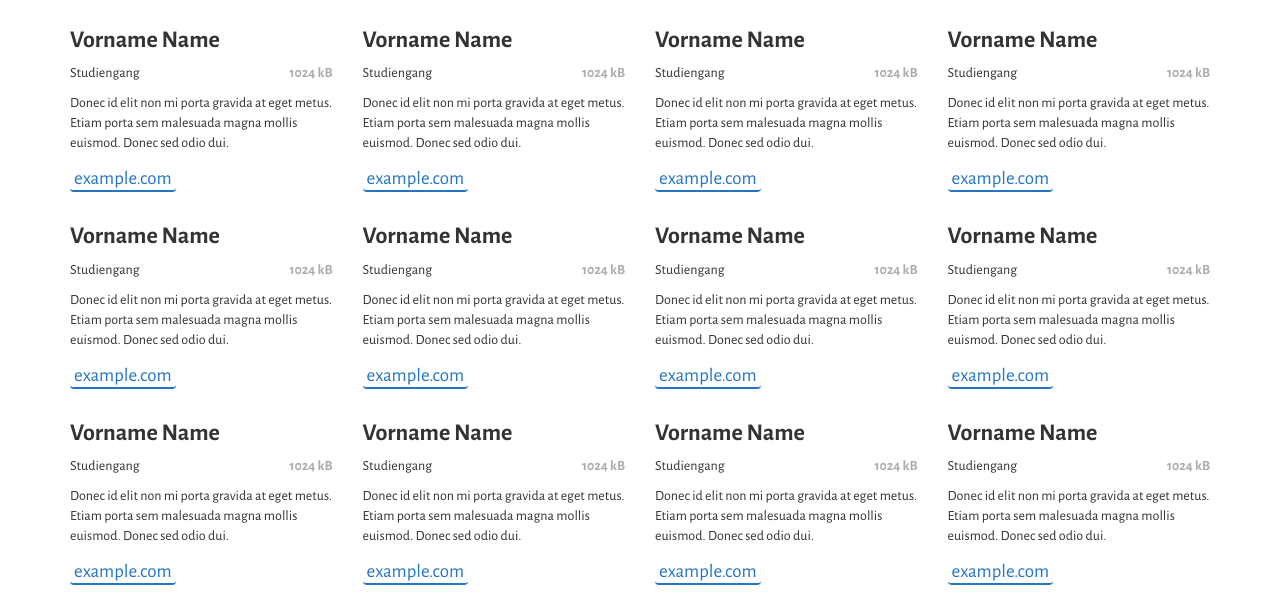
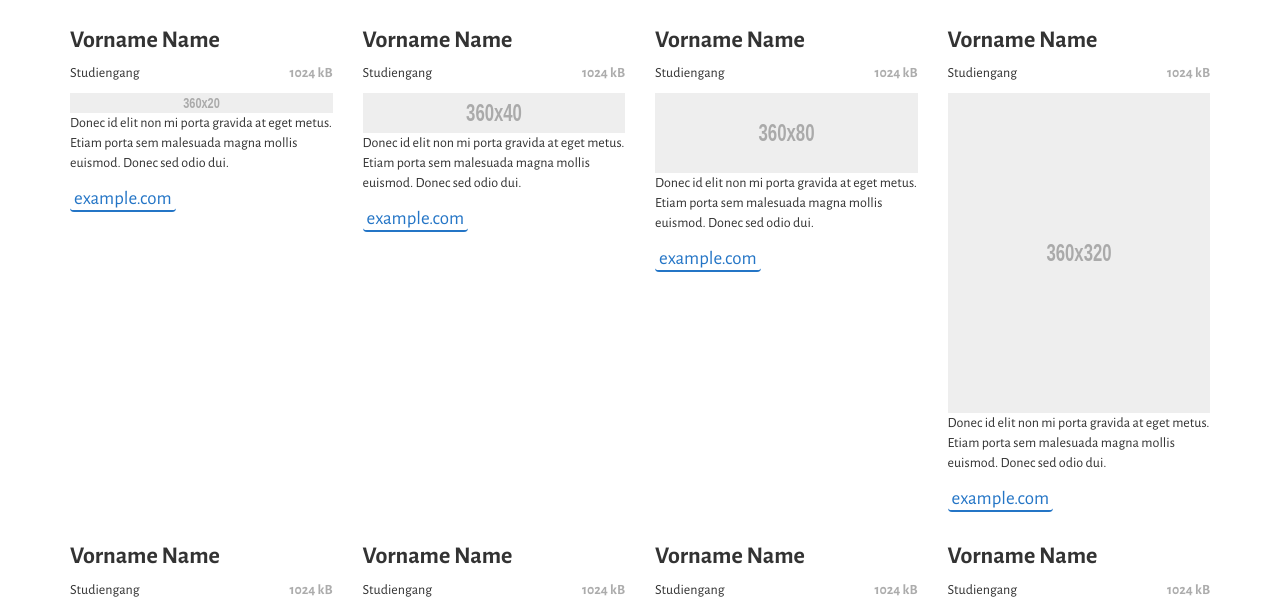
Before and after one commit to bauhaus/jugend-forscht, a plain HTML site: page index.html in a window 1280 px wide. Shown: the part 336-943 px from the top of the page. Drawn offline with nearby package versions, Linux system fonts and the light colour scheme.

Commit message:
#fix the grid

```diff
--- a/index.html
+++ b/index.html
@@ -30,11 +30,11 @@
 
       <div class="row">
 
-        <h2 class="col-md-6">Resultate
+        <h2 class="col-sm-6">Resultate
           <small>Web-Präsentation</small>
         </h2>
 
-        <div class="menu js-only col-md-6 col-lg-5 col-lg-offset-1">
+        <div class="menu js-only col-sm-6">
           <p><small>Sortieren nach:</small>
             <span class="btn-group btn-group-sm">
               <button type="button" class="btn btn-default active">Name</button>
@@ -47,6 +47,57 @@
       </div> <!-- end row  -->
 
       <div class="row">
+
+        <div class="col-xs-6 col-sm-4 col-md-3">
+          <h3>Vorname Name</h3>
+          <p data-study="foo">Studiengang
+            <span data-filesize="1024">1024 kB</span>
+          </p>
+          <img src="js/vendor/holder.js/360x20" class="img-responsive" alt="Vorname Name">
+          <p>Donec id elit non mi porta gravida at eget metus.
+            Etiam porta sem malesuada magna mollis euismod. Donec sed odio dui.
+          </p>
+          <p><a class="work-link" href="#" href="#"><code>example.com</code></a></p>
+        </div>
+
+        <div class="col-xs-6 col-sm-4 col-md-3">
+          <h3>Vorname Name</h3>
+          <p data-study="foo">Studiengang
+            <span data-filesize="1024">1024 kB</span>
+          </p>
+          <img src="js/vendor/holder.js/360x40" class="img-responsive" alt="Vorname Name">
+          <p>Donec id elit non mi porta gravida at eget metus.
+            Etiam porta sem malesuada magna mollis euismod. Donec sed odio dui.
+          </p>
+          <p><a class="work-link" href="#" href="#"><code>example.com</code></a></p>
+        </div>
+
+        <!-- #2 --><div class="clearfix visible-xs"></div>
+
+        <div class="col-xs-6 col-sm-4 col-md-3">
+          <h3>Vorname Name</h3>
+          <p data-study="foo">Studiengang
+            <span data-filesize="1024">1024 kB</span>
+          </p>
+          <img src="js/vendor/holder.js/360x80" class="img-responsive" alt="Vorname Name">
+          <p>Donec id elit non mi porta gravida at eget metus.
+            Etiam porta sem malesuada magna mollis euismod. Donec sed odio dui.
+          </p>
+          <p><a class="work-link" href="#" href="#"><code>example.com</code></a></p>
+        </div>
+
+        <div class="col-xs-6 col-sm-4 col-md-3">
+          <h3>Vorname Name</h3>
+          <p data-study="foo">Studiengang
+            <span data-filesize="1024">1024 kB</span>
+          </p>
+          <img src="js/vendor/holder.js/360x320" class="img-responsive" alt="Vorname Name">
+          <p>Donec id elit non mi porta gravida at eget metus.
+            Etiam porta sem malesuada magna mollis euismod. Donec sed odio dui.
+          </p>
+          <p><a class="work-link" href="#" href="#"><code>example.com</code></a></p>
+        </div>
+
 
         <div class="col-xs-6 col-sm-4 col-md-3">
           <h3>Vorname Name</h3>
@@ -94,7 +145,8 @@
           <p><a class="work-link" href="#" href="#"><code>example.com</code></a></p>
         </div>
 
-        <!-- #4 --><!-- <div class="clearfix visible-lg"></div> -->
+        <!-- #2 --><div class="clearfix visible-xs"></div>
+        <!-- #4 --><div class="clearfix visible-md visible-lg"></div>
 
         <div class="col-xs-6 col-sm-4 col-md-3">
           <h3>Vorname Name</h3>
@@ -142,55 +194,8 @@
           <p><a class="work-link" href="#" href="#"><code>example.com</code></a></p>
         </div>
 
-        <!-- #4 --><!-- <div class="clearfix visible-lg"></div> -->
-
-        <div class="col-xs-6 col-sm-4 col-md-3">
-          <h3>Vorname Name</h3>
-          <p data-study="foo">Studiengang
-            <span data-filesize="1024">1024 kB</span>
-          </p>
-          <p>Donec id elit non mi porta gravida at eget metus.
-            Etiam porta sem malesuada magna mollis euismod. Donec sed odio dui.
-          </p>
-          <p><a class="work-link" href="#" href="#"><code>example.com</code></a></p>
-        </div>
-
-        <div class="col-xs-6 col-sm-4 col-md-3">
-          <h3>Vorname Name</h3>
-          <p data-study="foo">Studiengang
-            <span data-filesize="1024">1024 kB</span>
-          </p>
-          <p>Donec id elit non mi porta gravida at eget metus.
-            Etiam porta sem malesuada magna mollis euismod. Donec sed odio dui.
-          </p>
-          <p><a class="work-link" href="#" href="#"><code>example.com</code></a></p>
-        </div>
-
         <!-- #2 --><div class="clearfix visible-xs"></div>
-
-        <div class="col-xs-6 col-sm-4 col-md-3">
-          <h3>Vorname Name</h3>
-          <p data-study="foo">Studiengang
-            <span data-filesize="1024">1024 kB</span>
-          </p>
-          <p>Donec id elit non mi porta gravida at eget metus.
-            Etiam porta sem malesuada magna mollis euismod. Donec sed odio dui.
-          </p>
-          <p><a class="work-link" href="#" href="#"><code>example.com</code></a></p>
-        </div>
-
-        <div class="col-xs-6 col-sm-4 col-md-3">
-          <h3>Vorname Name</h3>
-          <p data-study="foo">Studiengang
-            <span data-filesize="1024">1024 kB</span>
-          </p>
-          <p>Donec id elit non mi porta gravida at eget metus.
-            Etiam porta sem malesuada magna mollis euismod. Donec sed odio dui.
-          </p>
-          <p><a class="work-link" href="#" href="#"><code>example.com</code></a></p>
-        </div>
-
-        <!-- #4 --><!-- <div class="clearfix visible-lg"></div> -->
+        <!-- #4 --><div class="clearfix visible-md visible-lg"></div>
 
       </div> <!-- end row  -->
 
```
